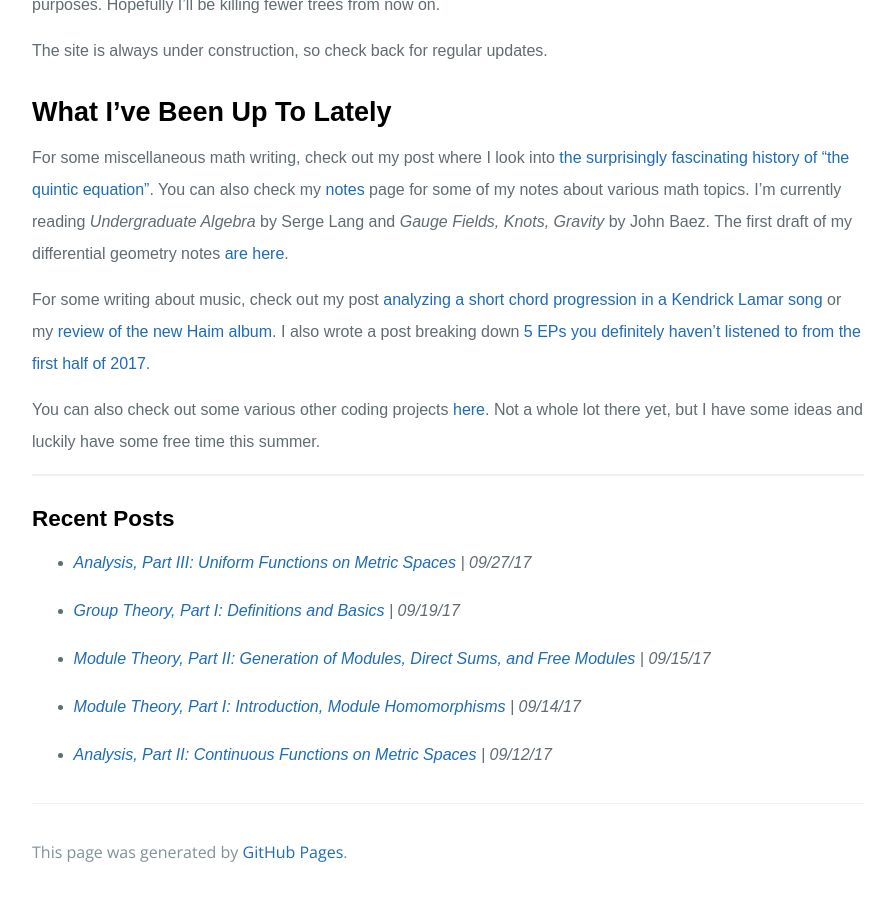
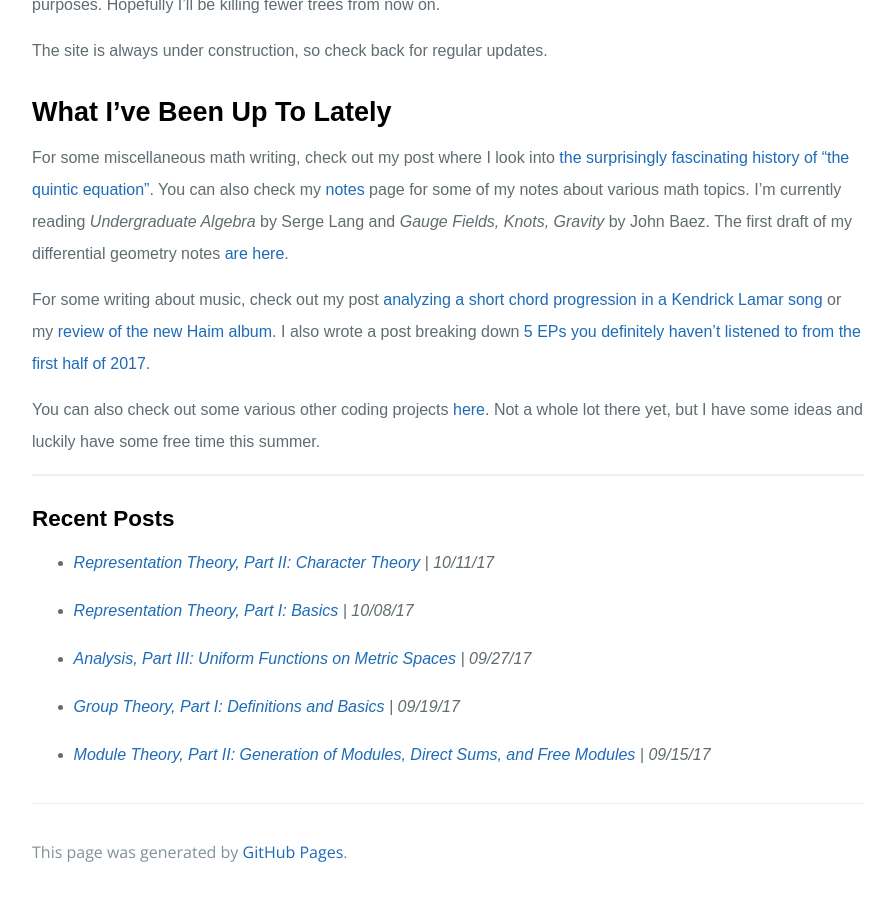
Before and after one commit to jhavaldar/jhavaldar.github.io, a Jekyll site: the page built from index.md, in a window 1280 px wide and 900 px high, scrolled down 816 px. Shown: the whole window, without its empty margins (192-1087 px from the left). Built offline with Jekyll 4.4.1, drawn with Linux system fonts in a browser that asks for light colours; some web fonts are replaced; part of the change alters nothing that is shown.

Commit message:
representation theory notes

```diff
--- /dev/null
+++ b/_posts/2017-10-08-17-reptheory1.md
@@ -0,0 +1,262 @@
+---
+layout: post
+title: "Representation Theory, Part I: Basics"
+author: "Jay Havaldar"
+date:   2017-10-08
+mathjax: true
+category: [math]
+download: true
+category: notes
+---
+
+**Definition:** A **representation** of a finite group $G$ on a finite dimensional vector space $V$ (WLOG the vector space is assumed to be over the complex numbers).
+
+This map gives $V$ the structure of a module over $G$, because for $g\in G$, we have:
+<p>$$
+g(v+w) = gv+gw \\
+g(hv) = (gh)v
+$$</p>
+
+Sometimes, $V$ is itself called the representation of the group; thus, we identify a representation of a group as a vector space on which $G$ acts linearly.
+
+**Definition:** A map $\varphi$ between two representations $V,W$ of $G$ (also called a $G$-linear map) is a vector space map $\varphi: V \rightarrow W$ such that for any $g \in G$ and $v \in V$:
+
+<p>$$
+g\varphi(v) = \varphi(gv)
+$$</p>
+
+**Definition:** A **subrepresentation** of a representation $V$ is a vector subpace of $W$ of $V$ which is invariant under $G$.
+
+**Definition:** A representation $V$ is called **irreducible** if there is no proper nonzero invariant subspace $W$ of $V$.
+
+Given two represetnations, the direct sum $V\oplus W$ and the tensor product $V \otimes W$ are also representations. The latter is given by:
+
+<p>$$
+g(v\otimes w) = gv \otimes gw
+$$</p>
+
+Similarly, the $n$th tensor power can be constructed from a representation, and similarly the exterior powers and symmetric powers as subrepresentations.
+
+### Duals and Tensor Products of Representations; Representation of $Hom(V,W)$
+
+The dual $V^\*$ of a vector space is a representation as well. We wish to respect the natural pairing between $V^*$ and $V$, given by:
+<p>$$
+\langle v^*, v\rangle = v^*(v)
+$$</p>
+
+So we need to define the dual representation such that:
+<p>$$
+\langle \rho^*(g)v^*, \rho(g)v\rangle = \langle v^*, v\rangle
+$$</p>
+
+And this forces us to define the representation as follows. Note that by the definition of the transpose:
+
+<p>$$
+\rho(g^{-1})^Tv^*(gv) = v^*(g^{-1}gv) = v^*(v)
+$$</p>
+
+So we define:
+
+<p>$$
+\rho^*(g) = \rho(g^{-1})^T: V^* \rightarrow V^*
+$$</p>
+
+Now that we have defined the dual and the tensor product of representations, we can show that $Hom(V,W)$ is a representation. Note that there is a natural identification:
+<p>$$
+V^{*} \otimes W \rightarrow Hom(V,W) \\
+a^*\otimes b \rightarrow (v \mapsto a^*(v)b)
+$$</p>
+
+It is not hard to show that this identification is surjective and injective, and hence an isomorphism of vector spaces. Now, we take an arbitrary element $a^* \otimes b \in V^* \otimes W$. We identify this element naturally with $\varphi \in Hom(V,W)$:
+
+<p>$$
+\varphi: v \mapsto a^*(v)b
+$$</p>
+
+Now we consider $g\varphi  = g(a^* \otimes b)$. We have:
+
+<p>$$
+g(a^*\otimes b) = ga^* \otimes gb = (g^{-1})^Ta^* \otimes gb
+$$</p>
+
+Where we have used the definition of the dual representation. By the natural identification again we have:
+
+<p>$$
+g\varphi: v \mapsto (g^{-1})^Ta^*(v) gb = ga^*(g^{-1}v) b
+$$</p>
+
+But this is simply telling us that:
+<p>$$
+(g\varphi)(v) = g\varphi(g^{-1}v)
+$$</p>
+
+And this gives us the representation of the space $Hom(V,W)$.
+
+##### Proposition 1
+
+> The vector space of $G$-linear maps between two representations $V,W$ of $G$ is the subspace of $Hom(V,W)$ which is fixed by $G$, often denoted $Hom_G(V,W)$
+
+Note that if we have a $G$-linear map $\varphi$, then by definition:
+
+<p>$$
+g\varphi(v) = \varphi(gv)
+$$</p>
+
+Note that the representation of $Hom(V,W)$ however is given by:
+
+<p>$$
+(g\varphi)(v) = g\varphi(g^{-1}v) = \varphi(gg^{-1}v) = \varphi(v)
+$$</p>
+
+So indeed $\varphi$ is fixed under the action of $G$. The converse holds evidently as well; if $\varphi$ is fixed by $G$, then it follows that $\varphi$ is $G$-linear.
+
+Finally, if $X$ is any finite set and $G$ acts on $X$, then $G$ naturally is embedded into the permutation group $Aut(X)$ of $X$. So we can construct a vector space with basis $\\{e_x\ :\ x\in X\\}$ and the action of $G$ is then given by:
+<p>$$
+g \sum a_x e_x = \sum a_x e_{gx}
+$$</p>
+
+**Definition:** The **regular representation** $R_G$ or $R$ corresponds to the action of $G$ on itself. We could alternatively define it as the space of complex-valued functions on $G$ where:
+
+<p>$$
+(g\alpha)(h) = \alpha(g^{-1}h)
+$$</p>
+
+To prove that these are equivalent, we identify $e_x$ with the function $f_x$ which takes the value $1$ on $x$ and $0$ elsewhere. Then we have:
+
+<p>$$
+(gf_x)(h) = f_x(g^{-1}h)
+$$</p>
+
+And evidently this function takes value $1$ where $g^{-1}h = x$ or equivalently $h = gx$. Thus we can write:
+
+<p>$$
+(gf_x) = f_{gx}
+$$</p>
+
+### Complete Reducibility; Schur's Lemma
+
+##### Proposition 2 (Maschke's Theorem)
+
+> If $W$ is a subrepresentation of a representation $V$ of a finite group $G$, then there is a complementary invariant subspace $W'$ of $V$, so that $V= W\oplus W'$
+
+We define the complement as follows. Chose an arbitary subspace $U$ which is complementary to $W$. Then we can write:
+<p>$$
+V \cong W \oplus U
+$$</p>
+So for any $v \in V$, we can identify it with some pair $(w,u)$. Define the natural projection map $\pi_0: V \mapsto W$ as:
+<p>$$
+\pi_0(w,u) = w
+  $$</p>
+
+This map is $G$-linear. Then, we define a new map $\pi$:
+
+<p>$$
+\pi(v) = \sum\limits_{g\in G} g\pi_0(g^{-1}v)
+$$</p>
+
+Since $\pi_0$ is $G$-linear, it follows that this map is $G$ linear. In fact on $W$, we have:
+
+<p>$$
+\pi(w) = \sum\limits_{g\in G} g\pi_0(g^{-1}w) = \sum\limits_{g\in G} gg^{-1}\pi_0(w) = |G|w
+$$</p>
+
+So this map is nothing more than multiplication by $\|G\|$ on $W$. Therefore, its kernel is a subspace of $V$ which is invariant under $G$ and is complementary to $W$.
+
+##### Corollary
+
+> Any representation is a direct sum of irreducible representations.
+
+Now we move on to Schur's Lemma, one of the more useful theorems in basic representation theory.
+
+##### Proposition 3 (Schur's Lemma)
+
+> If $V, W$ are irreducible representations of $G$ and $\varphi: V \rightarrow W$ is a $G$-module homomorphism, then:
+> - Either $\varphi$ is an isomorphism, of $\varphi = 0$.
+> - If $V=W$, then $\varphi = \lambda I$ for some $\lambda \in \mathbb{C}$.
+
+The first claim follows from the fact that if $\varphi$ is a module homomorphism, then its kernel and image are subspaces of $V, W$ respectively. Furthermore, for $v \in \ker \varphi$:
+
+<p>$$
+\varphi(gv) = g\varphi(v) = 0
+$$</p>
+
+So that the kernel is invariant under $G$. Similarly, for $\varphi(v)$ in the image we have:
+
+<p>$$
+g\varphi(v) = \varphi(gv)
+$$</p>
+
+And so $g\varphi(v)$ also lies in the image. Thus, we have shown the kernel and image of $\varphi$ are subrepresentations of $V$ and $W$ respectively. The only possibilities are that the kernel is trivial and the image is $W$ (yielding an isomorphism), or the kernel is $V$ and the image is trivial (i.e. $\varphi = 0$).
+
+To prove the second claim, $\varphi$ must have an eigenvalue $\lambda$ so that $\varphi - \lambda I$ has nonzero kernel. But if the kernel is nonzero, then by the above argument, the kernel is the $V$. So identically we indeed have:
+
+<p>$$
+\varphi - \lambda I = 0
+$$</p>
+
+##### Proposition 4
+
+>For any representation $V$ of a finite group $G$, there is a decomposition:
+>
+><p>$$
+V = V_1^{\oplus a_1} \oplus \dots \oplus V_k^{\oplus a_k}
+>$$</p>
+>
+> Where $V_i$ are distinct irreducible representations. The decomposition is furthermore unique.
+
+This is a straightforward consequence of Schur's Lemma. Occasionally this decomposition is written:
+
+<p>$$
+V = a_1V_1 \oplus \dots \oplus a_kV_k = a_1V_1 + \dots + a_kV_k
+$$</p>
+
+Where the $a_i$ denote multiplicities.
+
+### Examples: Abelian Groups; $S_3$
+
+In general,if $V$ is a repreentation of a finite group $G$, then each $g\in G$ gives a map $\rho(g): V \rightarrow V$. However, in general, this map is not a $G$-module homomorphism ($G$-linear), i.e. in general we do not have:
+<p>$$
+g(h(v)) = h(g(v))
+$$</p>
+
+Indeed, $\rho(g)$ is $G$-linear for every $\rho$ iff $g$ is in $Z(G)$. Then $g$ commutes with $h$ and the above holds. In particular if $G$ is abelian, the above holds. But if $V$ is an irreducible representation, by Schur's Lemma each $g\in G$ acts on $V$ by a scalar multiple, so every subspace is invariant. Thus, $V$ is one dimensional.
+
+Therefore, the irreducible representations of an abelian group $G$ correspond to homomorphisms:
+<p>$$
+\rho: G \rightarrow \mathbb{C}
+$$</p>
+
+Next, we look at $S_3$. There are two one dimensional representations, given by the trivial representation ($U$) and the alternating representation $U'$ given by:
+<p>$$
+gv = \text{sgn}(g)v
+$$</p>
+
+Naturally, we ask if there are any others. Since $G$ is a permutation group, it has a natural permutation representation, where it acts on $\mathbb{C}^3$ by permuting the basis vectors. The representation is not irreducible since it has the invariant subspace spanned by $(1,1,1)$. The complementary subspace is given by:
+<p>$$
+V = \{(z_1, z_2, z_3)\ :\ z_1+z_2+z_3=0\}
+$$</p>
+And this is irreducible since it has no invariant subspaces. It is called the standard representation.
+
+In general, we take a representaiton $W$ of $S_3$ and look at the action of the abelian subgroup $\mathbb{Z}/3$ on $W$. If $\tau$ is a generator of this subgroup (a 3-cycle), then the space $W$ is spanned by eigenvectors for the action of $\tau$. Furthermore, since $\tau^3 = 1$, the eigenvalues are all third roots of unity. We write $\tau(v) = \omega^i v$ where $\omega^i$ is one of the roots of unity.
+
+Let $\sigma$ be a transposition in $S_3$. Then we have the relation:
+<p>$$
+\sigma \tau \sigma = \tau^2
+$$</p>
+
+So therefore we can write:
+<p>$$
+\begin{aligned}
+\tau(\sigma(v)) &= \sigma(\tau^2(v)) \\
+&= \sigma (\omega^{2i}v) \\
+&= \omega^{2i}\sigma(v)
+\end{aligned}
+$$</p>
+
+So if $v$ is an eigenvector for $\tau$ with eigenvalue $\omega^i$, then $\sigma(v)$ is an eigenvector for $\tau$ with eigenvalue $\omega^{2i}$.
+
+If $v$ is an eigenvector of $\tau$ with eigenvalue $\omega^i \neq 1$, then $\sigma(v)$ is an eigenvector with a different eigenvalue and hence independent. Thus, $v, \sigma(v)$ span a two dimensional subspace of $W$ which is invariant under $S_3$.
+
+On the other hand, if $w^i = 1$, then $\sigma(v)$ may or may not be linearly independent to $v$. If it is not, then $v$ spans a one-dimensional subrepresentation, isomorphic to the trivial representation if $\sigma(v) = v$ and the alternating representation if $\sigma(v) = -v$. If $\sigma(v)$ and $v$ are linearly independent, then $v+\sigma(v)$ and $v-\sigma(v)$ span one dimensional represnetations of $W$ isomorphic to the trivial and alternating representations, respectively.
+
+This is not the best approach to find the decomposition of any representation of $S_3$, but it is one way to do it.
--- /dev/null
+++ b/_posts/2017-10-11-17-reptheory2.md
@@ -0,0 +1,281 @@
+---
+layout: post
+title: "Representation Theory, Part II: Character Theory"
+author: "Jay Havaldar"
+date:   2017-10-11
+mathjax: true
+category: [math]
+download: true
+category: notes
+---
+
+Note that in $S_3$ the eigenvalues of the group elements completely determined the representation. If the eigenvalue was $-1$, it was the alternating representation; $1$, the trivial representation; and finally $\omega, \omega^2$ correspond to the standard representation.
+
+Note that if you know the eigenvalues $\lambda_i$ of $g$, then you know the eigenvalues of $g^k = \lambda_i^k$ since the matrix is diagonal in some basis. Similarly, suppose that we know the sums $\sum \lambda_i^k$ for each $k$. Then this tells us everything about the eigenvalues.
+
+For example, note that:
+<p>$$
+\left(\sum \lambda_i\right)^2 = \sum \lambda_i^2 + 2\sum\limits_{i \leq j} \lambda_i\lambda_j
+$$</p>
+
+Now, suppose that the representation has dimension $2$. Then the latter term on the right hand side is the middle term in the characteristic polynomial for $g$. The final term is the determinant of $g$. So with this information, we can solve for the eigenvalues of $g$.
+
+**Definition:** The character of a representation is:
+<p>$$
+\chi_V(g) = \text{tr}(g|_V)
+$$</p>
+
+This is a class function, i.e. $\chi_V$ is constant within a conjugacy class, since similar matrices have the same trace.
+
+### Properties of Characters
+
+The following give us a useful way to compute combinations of representations.
+
+<p>$$
+\begin{aligned}
+\chi_{V\oplus W} &= \chi_V + \chi_W \\
+\chi_{V\otimes W} &= \chi_V \cdot \chi_W \\
+\chi_{V^*} &= \chi_V(g^{-1}) = \overline{\chi_V(g)}\\
+\end{aligned}
+$$</p>
+
+The last property follows from the fact that the eigenvalues of $g$ are all roots of unity.
+
+##### Proposition 1 (The Original Fixed Point Formula)
+
+> If $V$ is the permutation representation of $G$ acting on a finite set $X$, then $\chi_V(g)$ is the number of elements fixed by $g$.
+
+To prove this, consider that each orbit is a subspace of $V$ which is fixed under $G$, hence a subrepresentation. And with respect to the natural basis, the matrix has trace $0$, unless the matrix is simply $1\times 1$, in which case it has trace $1$. Therefore, the trace of $g$ is the number of fixed points.
+
+### Character Tables
+
+A character table has conjugacy classes (with sizes above them) labeling the columns. The rows are labelled by irreducible representations. In the appropriate box is the character of a conjugacy class representative in the given representation.
+
+##### Character Table for $S_3$
+
+So far, the table looks like:
+<br>
+
+| |$1$   | $3$ | $2$ |
+|  $S_3$ |$1$   | $(12)$ | $(123)$ |
+|-------|--------|---------|---------|
+|$U$ (trivial) | 1| 1 | 1 |
+|$U'$ (alt.) | 1| -1 | 1 |
+
+
+<br>
+
+To find the remaining row, we first note that the permutation representation is given by $(3,1,0)$ by the fixed point formula. However, the permutation representation is the direct sum of $U\oplus V$, where $V$ is the standard representation. So using this information, we solve for $V$ to obtain:
+
+| |$1$   | $3$ | $2$ |
+|  $S_3$ |$1$   | $(12)$ | $(123)$ |
+|-------|--------|---------|---------|
+|$U$ (trivial) | 1| 1 | 1 |
+|$U'$ (alt.) | 1| -1 | 1 |
+|$V$ (std.) | 2| 0 | -1 |
+
+### The First Projection Formula
+
+**Definition:** The elements of a representation $V$ which are fixed by each $g\in G$ is denoted $V^G$.
+
+##### Proposition 2
+
+> The following map projections $V$ onto $V^G$:
+><p>$$
+\varphi(v) = \frac{1}{\vert G \vert}\sum\limits_{g\in G} gv
+>$$</p>
+
+Furthermore, this map is $G$-linear and projects onto $V^G$. In particular, each element of $V^G$ spans a one-dimensional trivial representation. So with a given representation, we can find the multiplicity $m$ of the trivial representation by noting that:
+<p>$$
+m = \dim V^G = \text{tr}(\varphi) = \frac{1}{\vert G \vert} \sum\limits_{g\in G} \chi_V(g)
+$$</p>
+
+In particular, if $V$ is irreducible and non-trivial, then this sum is zero.
+
+Note also that:
+
+<p>$$
+Hom(V,W)^G = \{G\text{-module homomorphisms from }V \text{ to } W\}
+$$</p>
+
+So if $V$ is irreducible, then by Schur's Lemma, each element of $Hom(V,W)$ is either a direct sum of isomorphisms or else $0$. So in particular, $\dim Hom(V,W)^G$ is the multiplicity of $V$ in $W$.
+
+If both $V,W$ are irreducible, then:
+<p>$$
+\dim Hom_G(V,W)= \begin{cases}
+      1 & V \cong W \\
+      0 & V \ncong W
+   \end{cases}
+$$</p>
+
+Now, note that $Hom(V,W)) = V^* \otimes W$, so that:
+<p>$$
+\chi_{Hom(V,W)}(g) = \overline{\chi_V(g)} \cdot \chi_W(g)
+$$</p>
+
+Now now, note that by Proposition 2, we have:
+<p>$$
+\dim Hom(V,W)^G = \frac{1}{\vert G \vert} \sum \chi_{Hom(V,W)}(g) = \frac{1}{\vert G \vert} \sum = \overline{\chi_V(g)} \cdot \chi_W(g)
+$$</p>
+
+This naturally lets us define the following inner product on class functions on $G$.
+
+<p>$$
+(\alpha, \beta) = \frac{1}{\vert G \vert} \sum \overline{\alpha(g)}\beta(g)
+$$</p>
+
+And according to this basis, we have just proved the following theorem.
+
+##### Theorem (Schur Orthogonality 1)
+
+> The characters of irreducible representations of $G$ are orthonormal.
+
+##### Corollary
+
+> The number of irreducible representations is at most the number of conjugacy classes.
+
+To see this, note that the dimension of the space of class functions is at most the number of conjugacy classes, and that irreducible representations correspond to irreducible characters, which are orthonormal.
+
+Note also that if we have as a decomposition into irreducible representations:
+<p>$$
+V = a_1V_1\oplus \dots \oplus a_nV_n
+$$</p>
+Then the character is given by:
+<p>$$
+\chi_V = a_1 \chi(V_1) + \dots + a_n\chi(V_n)
+$$</p>
+
+##### Proposition 3 (Projection Formula)
+
+And in particular, since irreducible characters are orthonormal the inner product is given by:
+<p>$$
+(\chi_V, \chi_V) = \sum a_i^2
+$$</p>
+
+And finally, $(\chi_V, \chi_V) = 1$ iff $V$ is irreducible. Similarly, we can write:
+
+<p>$$
+a_i = (\chi_V, \chi_{V_i})
+$$</p>
+
+### Character of the Regular Representation
+
+Let the regular representation be $R$. Really $G$ is acting on itself by left multiplication, so the fixed point formula gives us:
+<p>$$
+\chi_R(g) = \begin{cases}
+      0 & g\ne e \\
+      |G| & g = e
+   \end{cases}
+$$</p>
+
+So $R$ is not irreducible so long as $G \ne \{e\}$. In particular, to get the $i$th coefficient of the regular representation, we can write:
+
+<p>$$
+a_i = (\chi_{V_i}, \chi_R) = \frac{1}{\vert G \vert} \chi_{V_i}(e) \chi_{R}(e) = \dim V_i
+$$</p>
+
+##### Corollary
+
+> Each irreducible representation $V_i$ of $G$ appears in the regular representation $\dim V_i$ times.
+
+Note however that:
+<p>$$
+\chi_{R}(e) = \vert G \vert = \sum a_i \dim(V_i) = \sum \dim(V_i)^2
+$$</p>
+
+And taking the character of any other element $g$
+
+<p>$$
+0 = \sum a_i  \chi_{V_i}(g) = \sum \dim V_i \cdot \chi_{V_i}(g)
+$$</p>
+
+##### Theorem (Schur Orthogonality 2)
+
+> The columns of a character table are also orthogonal.
+
+This follows from matrix multiplication. In particular, for $g\in G$:
+
+<p>$$
+\sum_\chi \overline{\chi(g)}\chi(g) = \frac{\vert G \vert}{c(g)}
+$$</p>
+
+Where $c(g)$ is the size of the conjugacy class of $g$.
+
+### Abelian Subgroups and Products of Groups
+
+##### Proposition 4
+
+> Let $A \leq G$ be an abelian subgroup. Then each irreducible representation of $G$ has degree at most $[G:A]$.
+
+Suppose that we have an irreducible representation $V$ of $G$. Then we can restrict the representation to $A$ to obtain a representation of $A$.
+
+Let $W \subseteq V$ be an irreducible subrepresentation of $A$. Since $A$ is abelian, $\dim W = 1$ and it is spanned by some vector $w$. So we define:
+
+<p>$$
+V' = \{gw\ :\ g \in G\}
+$$</p>
+
+More precisely, we take the span of the orbit of $w$ under $G$. Evidently, $V'$ is stable under the action of $G$, and therefore is a subrepresentation of $V$. But $V$ is irreducible, so $V' = V$. In particular we have for any $g\in G$, and $a\in A$:
+<p>$$
+ga(w) = g(\lambda w) = \lambda gw
+$$</p>
+
+For some $\lambda \in \mathbb{C}$. So the number of linearly independent elements $gw$ is at most $[G:A]$, and the span of the orbit of $w$ is exactly $V' = V$.
+
+##### Proposition 5
+
+> Suppose we have a product of groups $G_1 \times G_2$. Then if we have two irreducible representations $V, W$ of $G_1, G_2$ respectively, then $V \otimes W$ is an irreducible representation of $G_1 \times G_2$.
+
+We can prove this by simply noting that:
+
+<p>$$
+\frac{1}{\vert G_1 \vert} \sum \vert \chi_V(a) \vert ^2 = \frac{1}{\vert G_2 \vert} \sum \vert \chi_W(b) \vert ^2 = 1
+$$</p>
+
+And since the character of a tensor product is the product of characters we get:
+<p>$$
+\frac{1}{\vert G_1 \vert \vert G_2 \vert } \sum \sum \vert \chi_V(a) \vert ^2 \vert \chi_W (b) \vert^2 = 1\cdot 1 = 1
+$$</p>
+
+And so indeed the tensor product representation is irreducible.
+
+##### Proposition 6
+
+> Each irreducible representation of $G_1 \times G_2$ is of the form $V \otimes W$ for some $V$ irreducible representation of $G_1$ and $W$ irreducible representation of $G_2$.
+
+Let $f$ be a class function on $G_1 \times G_2$ which is orthogonal to each $V\otimes W$, where $V, W$ irreducible in $G_1, G_2$ respectively. Note that since multiplication is defined componentwise we have:
+
+<p>$$
+(g,h)(a,b)(g^{-1}, h{^-1}) = (gag^{-1}, hah^{-1})
+$$</p>
+
+We consider the inner product of $f$ with $\chi_V$ and $\chi_W$. We have:
+<p>$$
+\sum\limits_{a,b} f(a,b)\chi_V(a)^*\chi_W(b)^* = 0
+$$</p>
+
+Now fix:
+<p>$$
+g(a) = \sum\limits_{b} f(a,b)\chi_V(a)^*
+$$</p>
+
+Let $h \in G_1$. Then we have:
+<p>$$
+g(hah^{-1}) = \sum\limits_{b} f(hah^{-1},b)\chi_W(b)^*
+$$</p>
+
+But:
+<p>$$
+(hah^{-1}, b)= (h, 1)(a,b)(h,1)^{-1}
+$$</p>
+And $f$ is a class function, so indeed we get:
+<p>$$
+g(hah^{-1}) = g(a)
+$$</p>
+
+So $g$ is a class function on $G_1$. However we have for irreducible character $\chi_V$ on $G_1$:
+<p>$$
+\sum \limits_{a} g(a)\chi_V(a)^*
+$$</p>
+
+And so $g = 0$ identically. We can argue similarly to complete the proof and say that $f(a,b)$ is identically zero.
--- a/notes_index.md
+++ b/notes_index.md
@@ -29,17 +29,23 @@ title: Notes
 <h3> Analysis: </h3>
 - [Analysis Part 1: Metric Spaces](/notes/2017/08/19/analysis1.html)
 - [Analysis Part 2: Continuous Functions on Metric Spaces](/notes/2017/09/12/analysis2.html)
+- [Analysis, Part III: Uniform Functions on Metric Spaces](/notes/2017/09/27/analysis3.html)
 
 <h3> Ring Theory: </h3>
 - [Ring Theory Part 1: Introduction to Rings](/notes/2017/07/26/rings.html)
 - [Ring Theory Part 2: Classification of Integral Domains](/notes/2017/09/04/rings2.html)
 
+<h3> Group Theory: </h3>
+- [Group Theory, Part I: Definitions and Basics] (/notes/2017/09/19/groups1.html)
+- [The Sylow Theorems](/notes/2017/07/06/sylow.html)
+
 <h3> Module Theory: </h3>
 - [Module Theory, Part I: Introduction, Module Homomorphisms](/notes/2017/09/14/modules1.html)
 - [Module Theory, Part II: Generation of Modules, Direct Sums, and Free Modules](/notes/2017/09/15/modules2.html)
 
-<h3> Miscellaneous </h3>
-- [The Sylow Theorems](/notes/2017/07/06/sylow.html)
+<h3> Representation Theory </h3>
+- [Representation Theory, Part I: Basics](/notes/2017/10/08/17-reptheory1.html)
+- [Representation Theory, Part II: Character Theory ](notes/2017/10/11/17-reptheory2.html)
 
 <!--
 <ul>
```
